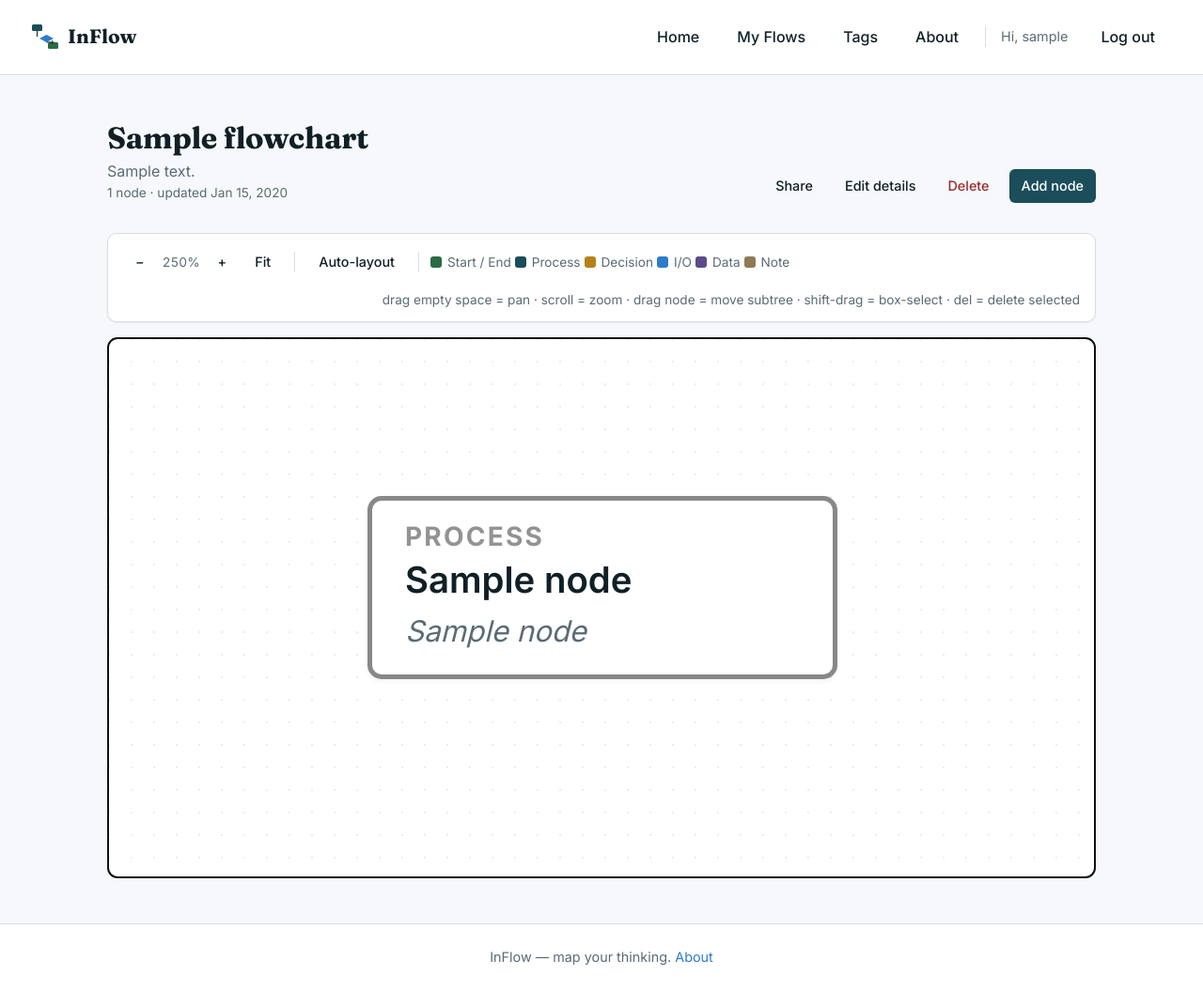
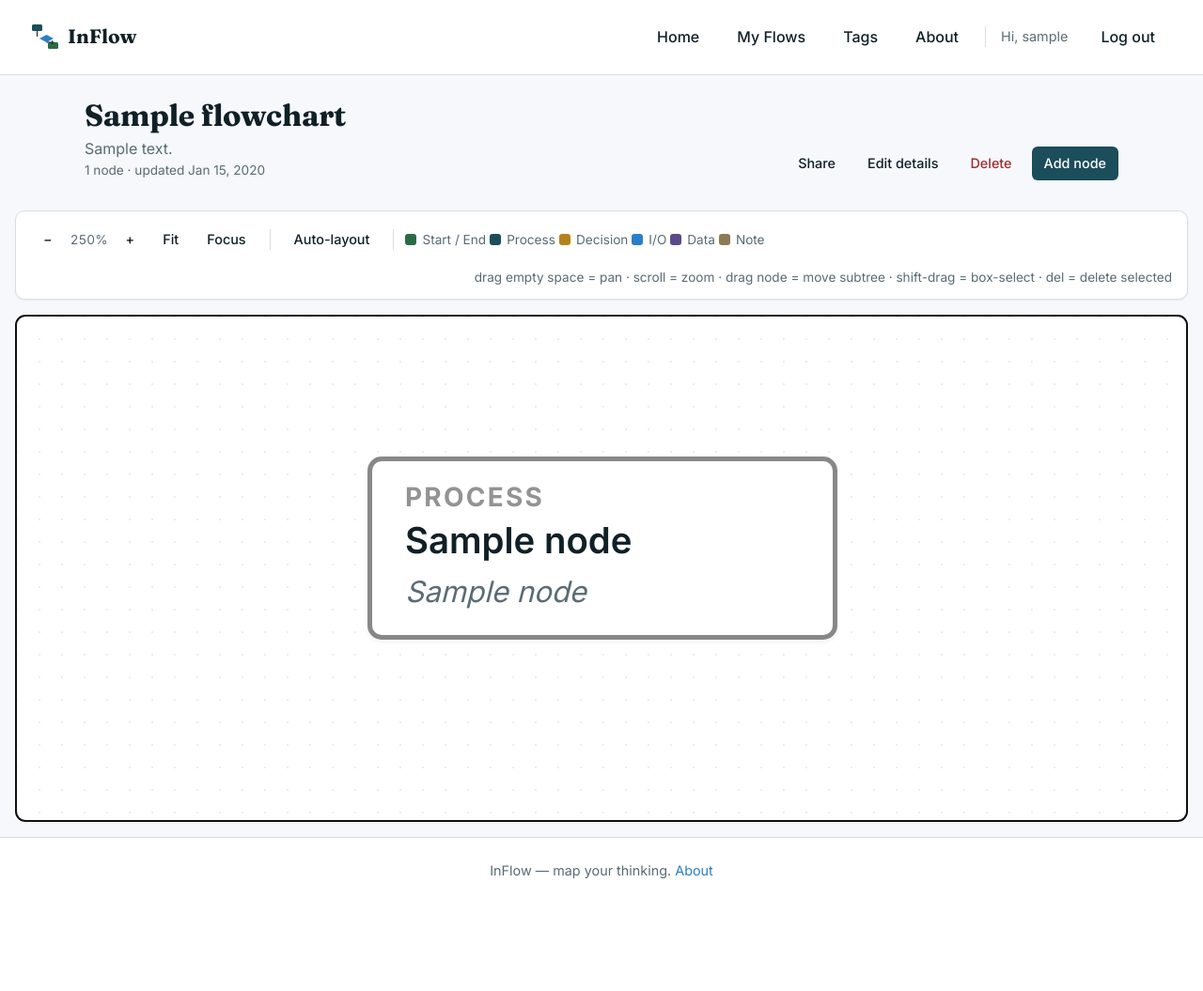
Before and after one commit to kironkp/inflow, a Django app: page /flowcharts/1/ in a window 1280 px wide. Shown: the whole page at 94% size. After the commit the page ends 936 px from the top, so only its background shows below. Run offline with Django 4.2, Linux system fonts and the light colour scheme; a user stored in the database is signed in; tables that the repository leaves empty hold one stand-in row (values such as "Sample post"); data that the repository does not hold is empty.

Commit message:
Wider canvas + Focus mode for immersive editing

```diff
--- a/main_app/static/css/base.css
+++ b/main_app/static/css/base.css
@@ -1021,6 +1021,56 @@ ul[id*="tags"] li label {
 .fc-viewport.read-only .fc-node { cursor: default; }
 .fc-viewport.read-only .node-actions { display: none !important; }
 
+/* =============================================================
+   Immersive canvas: only on body.canvas-page (the flowchart
+   detail route). Lets the canvas break out of the 1100px shell
+   and grow tall. focus-mode hides every page chrome element.
+   ============================================================= */
+
+body.canvas-page .site-main {
+  max-width: none;
+  padding: var(--s-5) var(--s-4) var(--s-4);
+}
+
+body.canvas-page .page-header {
+  max-width: 1100px;
+  margin-left: auto;
+  margin-right: auto;
+}
+
+body.canvas-page .fc-viewport {
+  height: calc(100vh - 280px);
+  min-height: 540px;
+}
+
+/* Focus mode — hide everything except the toolbar + canvas. */
+body.canvas-page.focus-mode .site-header,
+body.canvas-page.focus-mode .site-footer,
+body.canvas-page.focus-mode .page-header {
+  display: none;
+}
+body.canvas-page.focus-mode .site-main {
+  padding: var(--s-2);
+}
+body.canvas-page.focus-mode .canvas-toolbar {
+  position: sticky;
+  top: var(--s-2);
+  z-index: 50;
+  margin-bottom: var(--s-2);
+}
+body.canvas-page.focus-mode .fc-viewport {
+  height: calc(100vh - 96px);
+  min-height: 0;
+}
+body.canvas-page.focus-mode #focus-toggle {
+  background: var(--accent);
+  color: #fff;
+  border-color: var(--accent);
+}
+
+/* "Recent changes" panel below the canvas — hide in focus too. */
+body.canvas-page.focus-mode .panel { display: none; }
+
 /* Static SVG preview shown on the home page (no JS, no drag) */
 .preview-frame {
   background:
--- a/main_app/static/js/canvas.js
+++ b/main_app/static/js/canvas.js
@@ -623,8 +623,14 @@
       e.preventDefault();
       deleteSelected();
     } else if (e.key === 'Escape') {
-      if (!READONLY) closeAddPopover();
-      clearSelection();
+      // Priority: close add popover → exit focus → clear selection.
+      if (!READONLY && popover.classList.contains('open')) {
+        closeAddPopover();
+      } else if (document.body.classList.contains('focus-mode')) {
+        setFocus(false);
+      } else {
+        clearSelection();
+      }
     } else if (e.key === 'f' || e.key === 'F') {
       fitToView();
     }
@@ -637,6 +643,20 @@
   document.getElementById('zoom-in').addEventListener('click', () => zoomBy(1.2));
   document.getElementById('zoom-out').addEventListener('click', () => zoomBy(1 / 1.2));
   document.getElementById('fit-view').addEventListener('click', fitToView);
+
+  // Focus mode — hides the page chrome so it's basically full-screen canvas.
+  const focusBtn = document.getElementById('focus-toggle');
+  function setFocus(on) {
+    document.body.classList.toggle('focus-mode', on);
+    if (focusBtn) focusBtn.textContent = on ? 'Exit focus' : 'Focus';
+    // Resize might change available viewport space — refit to make use of it.
+    setTimeout(fitToView, 50);
+  }
+  if (focusBtn) {
+    focusBtn.addEventListener('click', () => {
+      setFocus(!document.body.classList.contains('focus-mode'));
+    });
+  }
   const autoLayoutBtn = document.getElementById('auto-layout-btn');
   if (autoLayoutBtn) {
     autoLayoutBtn.addEventListener('click', () => {
--- a/main_app/templates/base.html
+++ b/main_app/templates/base.html
@@ -13,7 +13,7 @@
     <link rel="stylesheet" href="{% static 'css/base.css' %}" />
     {% block head %}{% endblock %}
   </head>
-  <body>
+  <body class="{% block body_class %}{% endblock %}">
     <header class="site-header">
       <a href="{% url 'home' %}" class="logo" aria-label="InFlow home">
         <img src="{% static 'images/logo.svg' %}" alt="" />
--- a/main_app/templates/flowcharts/detail.html
+++ b/main_app/templates/flowcharts/detail.html
@@ -1,6 +1,7 @@
 {% extends 'base.html' %}
 {% load static %}
 {% block title %}{{ chart.title }} · InFlow{% endblock %}
+{% block body_class %}canvas-page{% endblock %}
 
 {% block content %}
 <section class="page-header">
@@ -28,7 +29,8 @@
     <button type="button" class="btn ghost small" id="zoom-out" title="Zoom out">−</button>
     <span class="zoom-readout" id="zoom-readout">100%</span>
     <button type="button" class="btn ghost small" id="zoom-in" title="Zoom in">+</button>
-    <button type="button" class="btn ghost small" id="fit-view" title="Fit to view">Fit</button>
+    <button type="button" class="btn ghost small" id="fit-view" title="Fit to view (F)">Fit</button>
+    <button type="button" class="btn ghost small" id="focus-toggle" title="Toggle focus mode — hides page chrome">Focus</button>
   </div>
   {% if can_edit %}
     <span class="toolbar-sep"></span>
```
